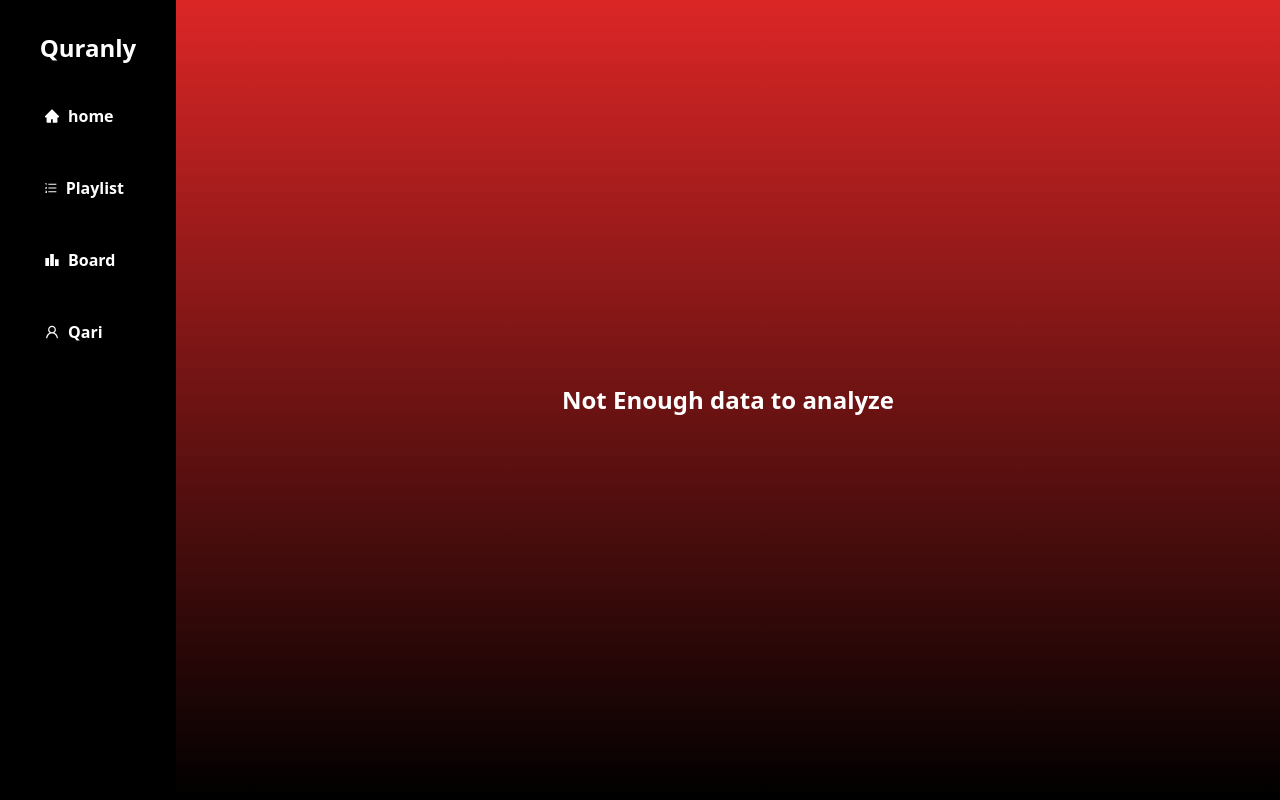
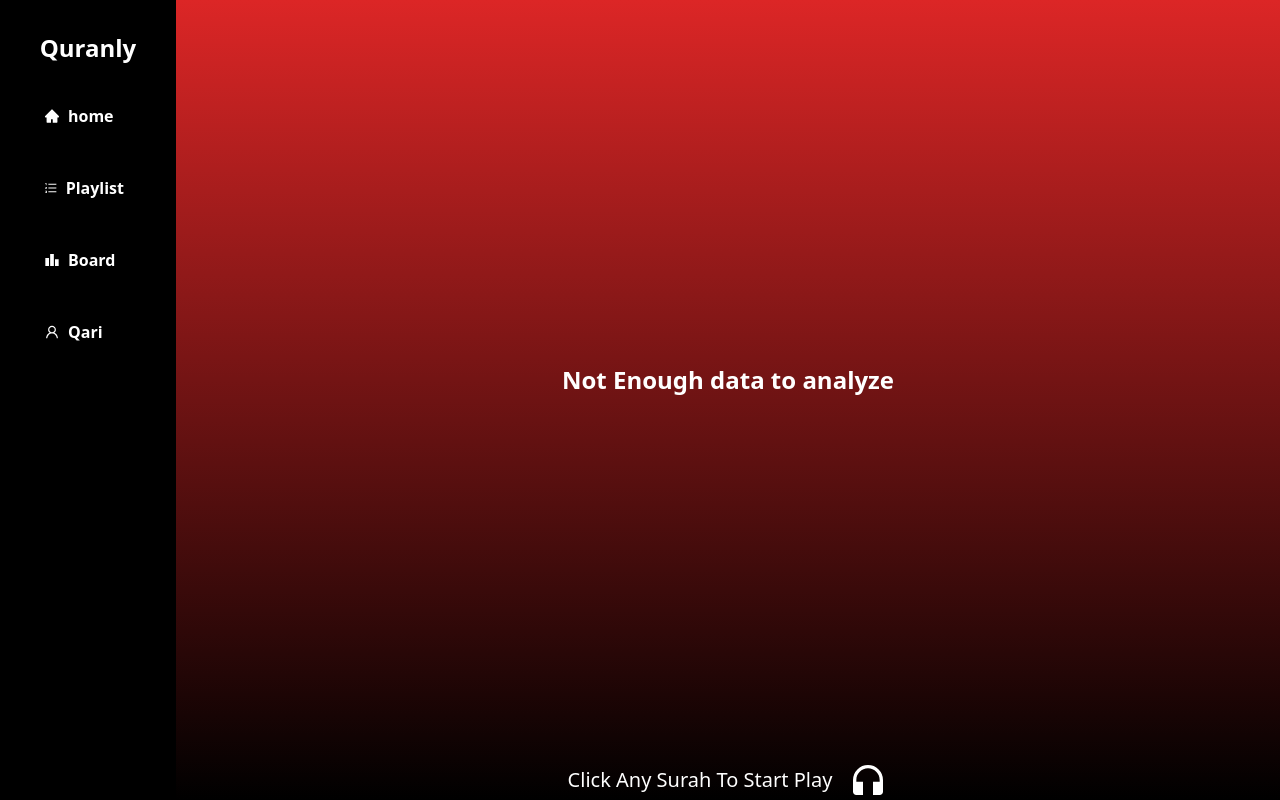
Before and after one commit to eyadevv/qurany, a Next.js app: page /app/board in a window 1280 px wide. Built offline with nearby package versions, Linux system fonts and the light colour scheme.

Commit message:
nothing changes

```diff
--- a/Components/Player.jsx
+++ b/Components/Player.jsx
@@ -44,7 +44,7 @@ const Player = ({ state }) => {
   } else if (state) {
     return (
       <div className="flex flex-row gap-4 justify-center items-center">
-        <h3>Click Any SUrah To Start Play</h3>
+        <h3>Click Any Surah To Start Play</h3>
         <MdHeadphones size="40" />
       </div>
     )
--- a/Components/Surahstable.jsx
+++ b/Components/Surahstable.jsx
@@ -8,7 +8,7 @@ const Surahstable = ({ surahs }) => {
   }, [])
 
   return (
-    <div className="w-full h-full flex-shrink ">
+    <div className="w-full h-[80vh] bg-black flex-shrink ">
       <Table
         sx={{
           color: "white",
--- a/Layout/Layout.jsx
+++ b/Layout/Layout.jsx
@@ -3,7 +3,7 @@ import Player from "../Components/Player"
 import { PlayerProvider } from "../context/PlayerContext"
 import { useState } from "react"
 const Layout = ({ children }) => {
-  const [showplayer, setshowplayer] = useState(false)
+  const [showplayer, setshowplayer] = useState(true)
   return (
     <PlayerProvider>
       <main className="w-screen h-screen justify-between flex flex-row phone:flex-col ">
```
